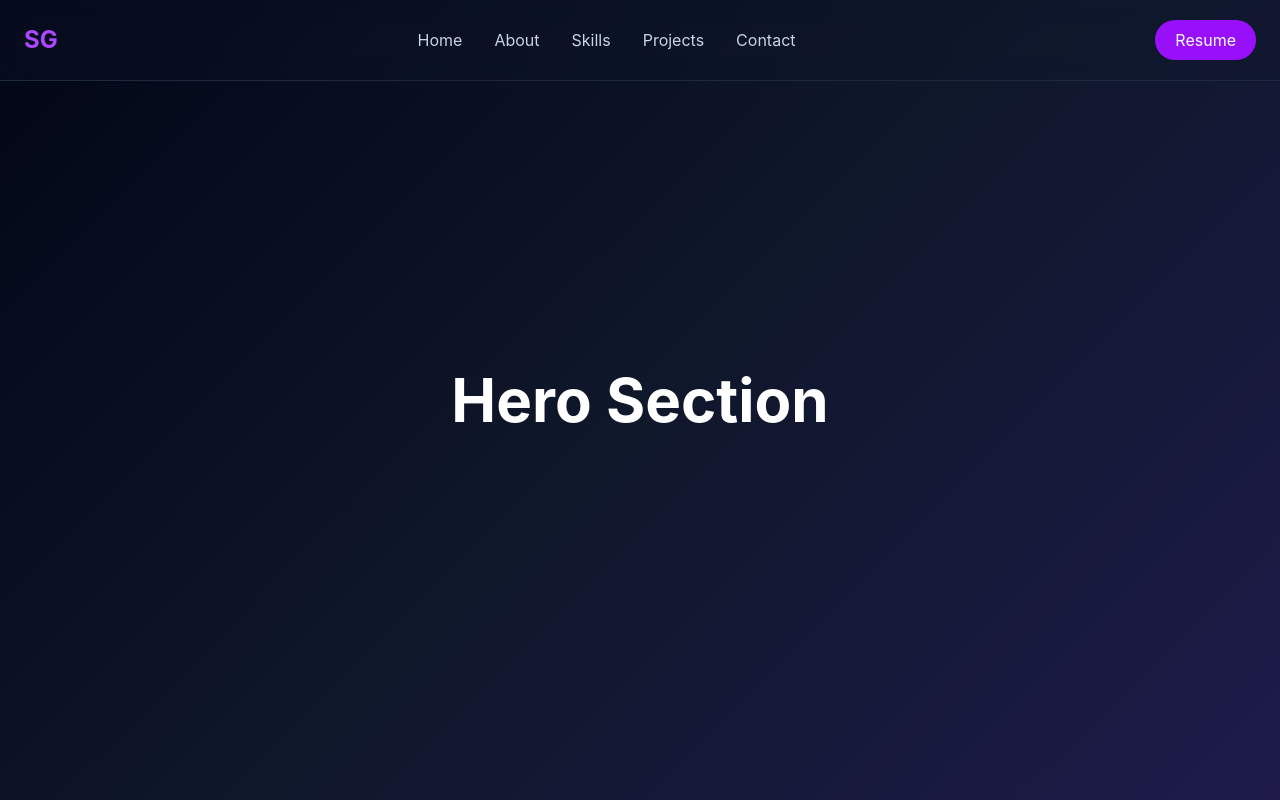
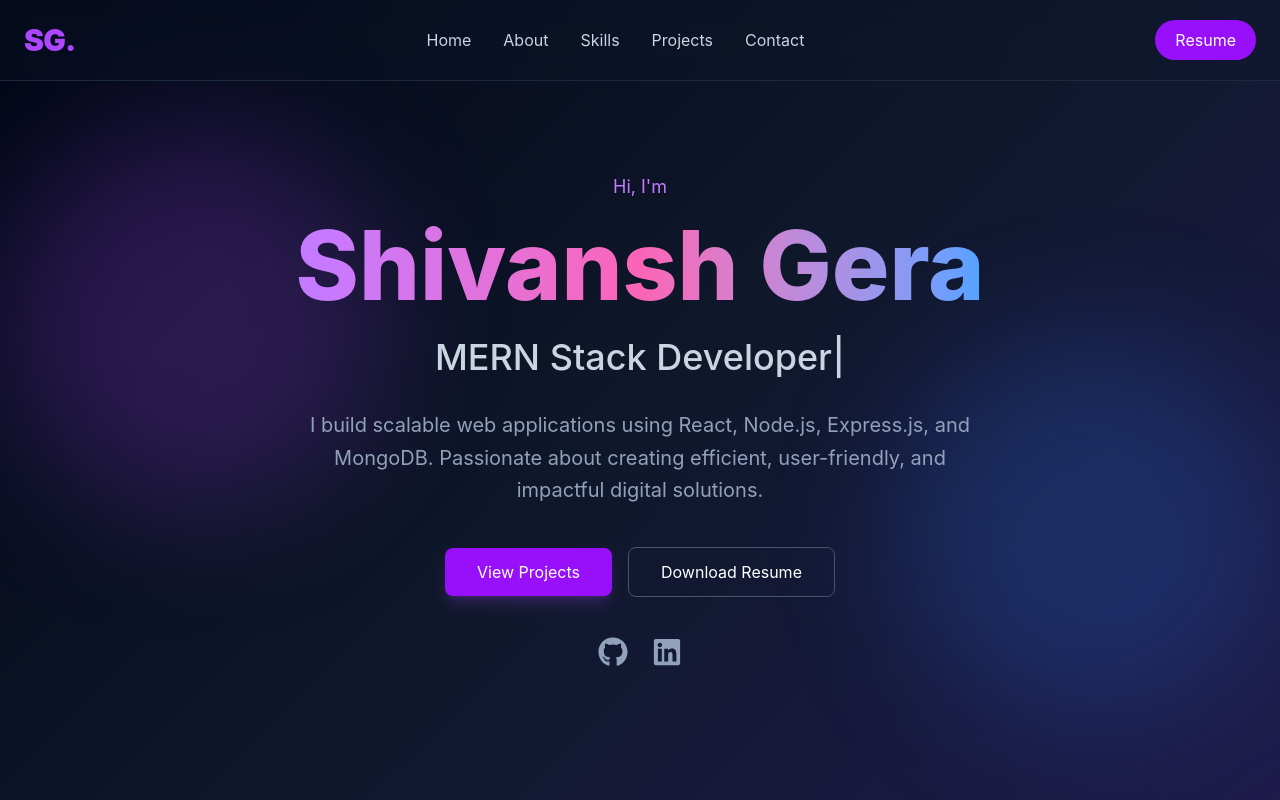
Before and after one commit to ShivanshGera/shivansh-portfolio, a React app: page / in a window 1280 px wide. Built offline with nearby package versions, Linux system fonts and the light colour scheme; the HTML template or start-up script is replaced by a standard one.

Commit message:
enhance hero section with animations and social links

```diff
--- a/package.json
+++ b/package.json
@@ -11,8 +11,11 @@
   },
   "dependencies": {
     "@tailwindcss/vite": "^4.3.1",
+    "framer-motion": "^12.40.0",
     "react": "^19.2.6",
     "react-dom": "^19.2.6",
+    "react-icons": "^5.6.0",
+    "react-type-animation": "^3.2.0",
     "tailwindcss": "^4.3.1"
   },
   "devDependencies": {
--- a/src/components/Hero.jsx
+++ b/src/components/Hero.jsx
@@ -1,12 +1,96 @@
+import { TypeAnimation } from "react-type-animation";
+import { motion } from "framer-motion";
+import { FaGithub, FaLinkedin } from "react-icons/fa";
+
 function Hero() {
   return (
     <section
       id="home"
-      className="min-h-screen flex items-center justify-center"
+      className="relative min-h-screen flex items-center justify-center px-6 overflow-hidden pt-10"
     >
-      <h1 className="text-6xl font-bold">
-        Hero Section
-      </h1>
+      {/* Background Glow Effects */}
+      <div className="absolute top-32 left-0 w-96 h-96 bg-purple-500/20 rounded-full blur-3xl"></div>
+
+      <div className="absolute bottom-20 right-0 w-96 h-96 bg-blue-500/20 rounded-full blur-3xl"></div>
+
+      {/* Content */}
+      <motion.div
+        className="relative z-10 text-center max-w-4xl"
+        initial={{ opacity: 0, y: 40 }}
+        animate={{ opacity: 1, y: 0 }}
+        transition={{ duration: 0.8 }}
+      >
+        <p className="text-purple-400 text-lg mb-4">
+          Hi, I'm
+        </p>
+
+        <h1 className="text-6xl md:text-8xl font-extrabold mb-6 bg-gradient-to-r from-purple-400 via-pink-400 to-blue-400 bg-clip-text text-transparent">
+          Shivansh Gera
+        </h1>
+
+        <TypeAnimation
+          sequence={[
+            "Full Stack Developer",
+            2000,
+            "MERN Stack Developer",
+            2000,
+            "Backend Developer",
+            2000,
+            "Problem Solver",
+            2000,
+          ]}
+          wrapper="span"
+          speed={50}
+          repeat={Infinity}
+          className="text-2xl md:text-4xl text-slate-300 font-medium"
+        />
+
+        <p className="mt-8 text-slate-400 text-lg md:text-xl max-w-2xl mx-auto leading-relaxed">
+          I build scalable web applications using React, Node.js,
+          Express.js, and MongoDB. Passionate about creating
+          efficient, user-friendly, and impactful digital solutions.
+        </p>
+
+        {/* CTA Buttons */}
+        <div className="mt-10 flex flex-col sm:flex-row items-center justify-center gap-4">
+          <a
+            href="#projects"
+            className="px-8 py-3 bg-purple-600 rounded-lg hover:bg-purple-700 transition duration-300 shadow-lg shadow-purple-500/20"
+          >
+            View Projects
+          </a>
+
+          <a
+            href="/resume.pdf"
+            target="_blank"
+            rel="noopener noreferrer"
+            className="px-8 py-3 border border-slate-600 rounded-lg hover:border-purple-500 hover:text-purple-400 transition duration-300"
+          >
+            Download Resume
+          </a>
+        </div>
+
+        {/* Social Icons */}
+        <div className="flex justify-center gap-6 mt-10">
+          <a
+            href="https://github.com/ShivanshGera"
+            target="_blank"
+            rel="noopener noreferrer"
+            className="text-3xl text-slate-400 hover:text-purple-400 transition duration-300"
+          >
+            <FaGithub />
+          </a>
+
+          <a
+            href="YOUR_LINKEDIN_URL"
+            target="_blank"
+            rel="noopener noreferrer"
+            className="text-3xl text-slate-400 hover:text-purple-400 transition duration-300"
+          >
+            <FaLinkedin />
+          </a>
+        </div>
+      </motion.div>
     </section>
   );
 }
--- a/src/components/Navbar.jsx
+++ b/src/components/Navbar.jsx
@@ -4,8 +4,8 @@ function Navbar() {
       <div className="max-w-7xl mx-auto px-6 h-20 flex items-center justify-between">
 
         {/* Logo */}
-        <h1 className="text-2xl font-bold text-purple-500">
-          SG
+        <h1 className="text-3xl font-black text-purple-500 tracking-tight">
+          SG.
         </h1>
 
         {/* Nav Links */}
```
Also changed, not shown: 1 other file (tests, documents, lock files or other folders).
